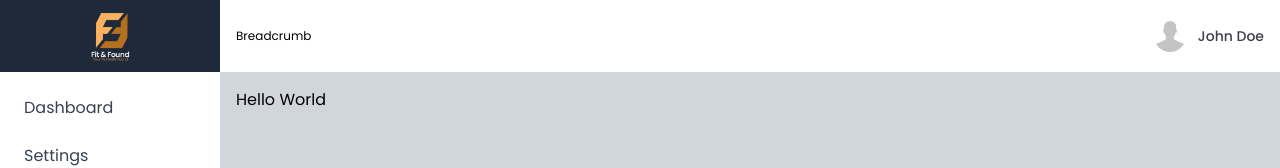
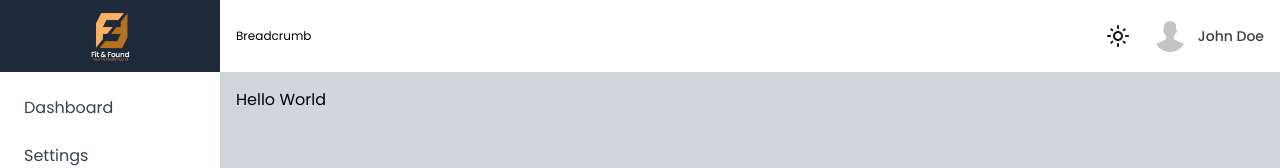
Before and after one commit to Shakiqurrahman/inventory-web-app, a React (Vite) app: page / in a window 1280 px wide. Shown: the top 168 px of the page. Built offline with nearby package versions, Linux system fonts and the light colour scheme.

Commit message:
light mode dark mode button added to navbar

```diff
--- a/src/components/partials/Navbar.tsx
+++ b/src/components/partials/Navbar.tsx
@@ -1,5 +1,6 @@
 import type { FC } from "react";
 import { GiHamburgerMenu } from "react-icons/gi";
+import { MdOutlineDarkMode, MdOutlineLightMode } from "react-icons/md";
 import Breadcrumb from "./Breadcrumb";
 import ProfileModal from "./ProfileModal";
 
@@ -7,6 +8,8 @@ type NavbarProps = {
   openSidebar: (value: boolean) => void;
 };
 const Navbar: FC<NavbarProps> = ({ openSidebar }) => {
+  const theme = "light";
+
   const handleSidebarToggle = () => {
     openSidebar(true);
   };
@@ -20,6 +23,15 @@ const Navbar: FC<NavbarProps> = ({ openSidebar }) => {
         <GiHamburgerMenu className="text-2xl" />
       </button>
       <Breadcrumb />
+      <div className="flex justify-end p-2">
+        <button className="cursor-pointer">
+          {theme === "light" ? (
+            <MdOutlineLightMode className="size-6 text-[#1a1a1a]" />
+          ) : (
+            <MdOutlineDarkMode className="size-6 text-white" />
+          )}
+        </button>
+      </div>
       <ProfileModal />
     </div>
   );
--- a/src/routes/Layout.tsx
+++ b/src/routes/Layout.tsx
@@ -4,12 +4,12 @@ import Navbar from "../components/partials/Navbar";
 import Sidebar from "../components/partials/Sidebar";
 
 const MainLayout = () => {
-  const [isOpen, setIsOpen] = useState(false);
+  const [isSidebarOpen, setIsSidebarOpen] = useState(false);
   return (
     <div className="flex h-screen w-full bg-gray-300">
-      <Sidebar open={isOpen} close={setIsOpen} />
+      <Sidebar open={isSidebarOpen} close={setIsSidebarOpen} />
       <div className="w-full h-full overflow-y-auto">
-        <Navbar openSidebar={setIsOpen} />
+        <Navbar openSidebar={setIsSidebarOpen} />
         <div className="p-4">
           <Outlet />
         </div>
```
